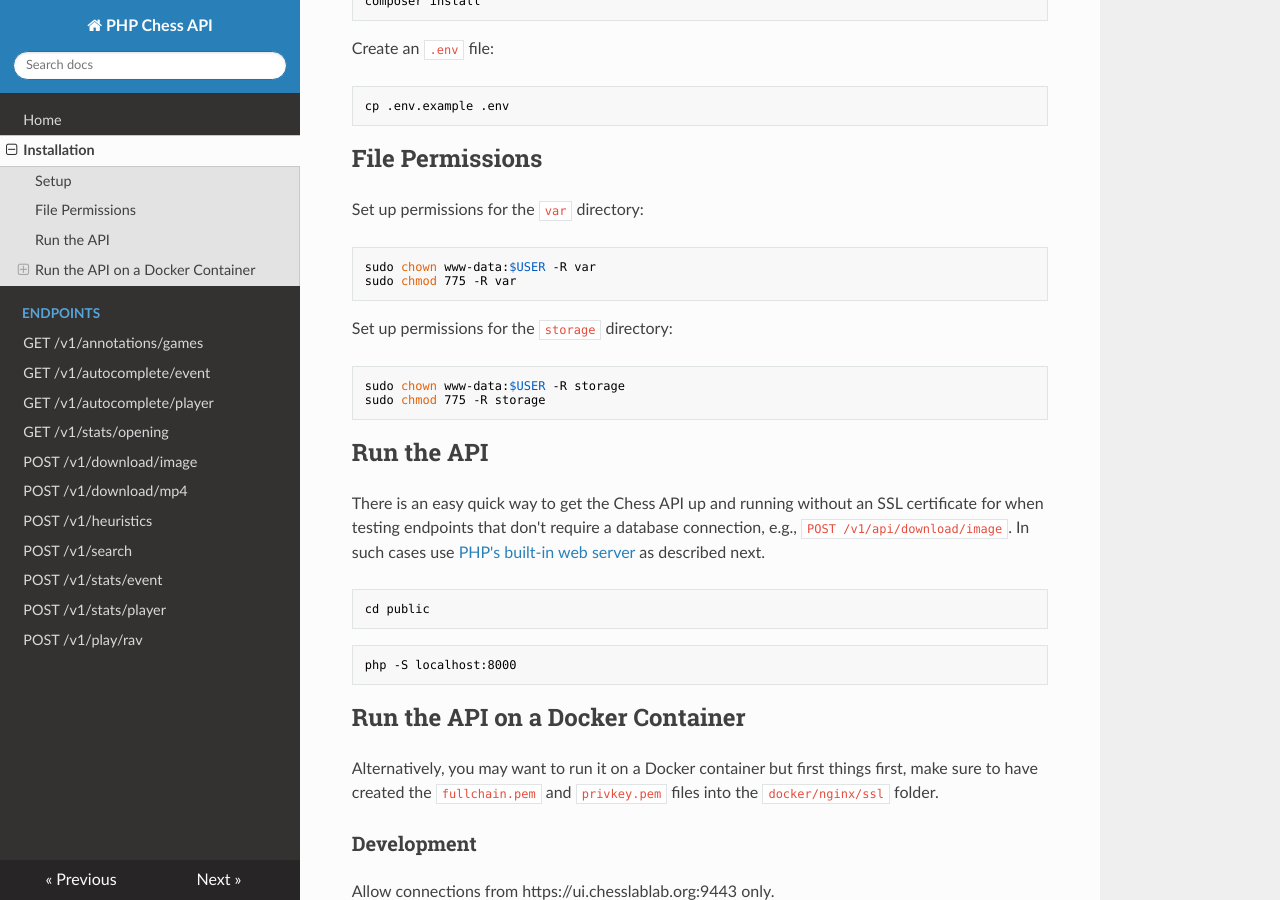
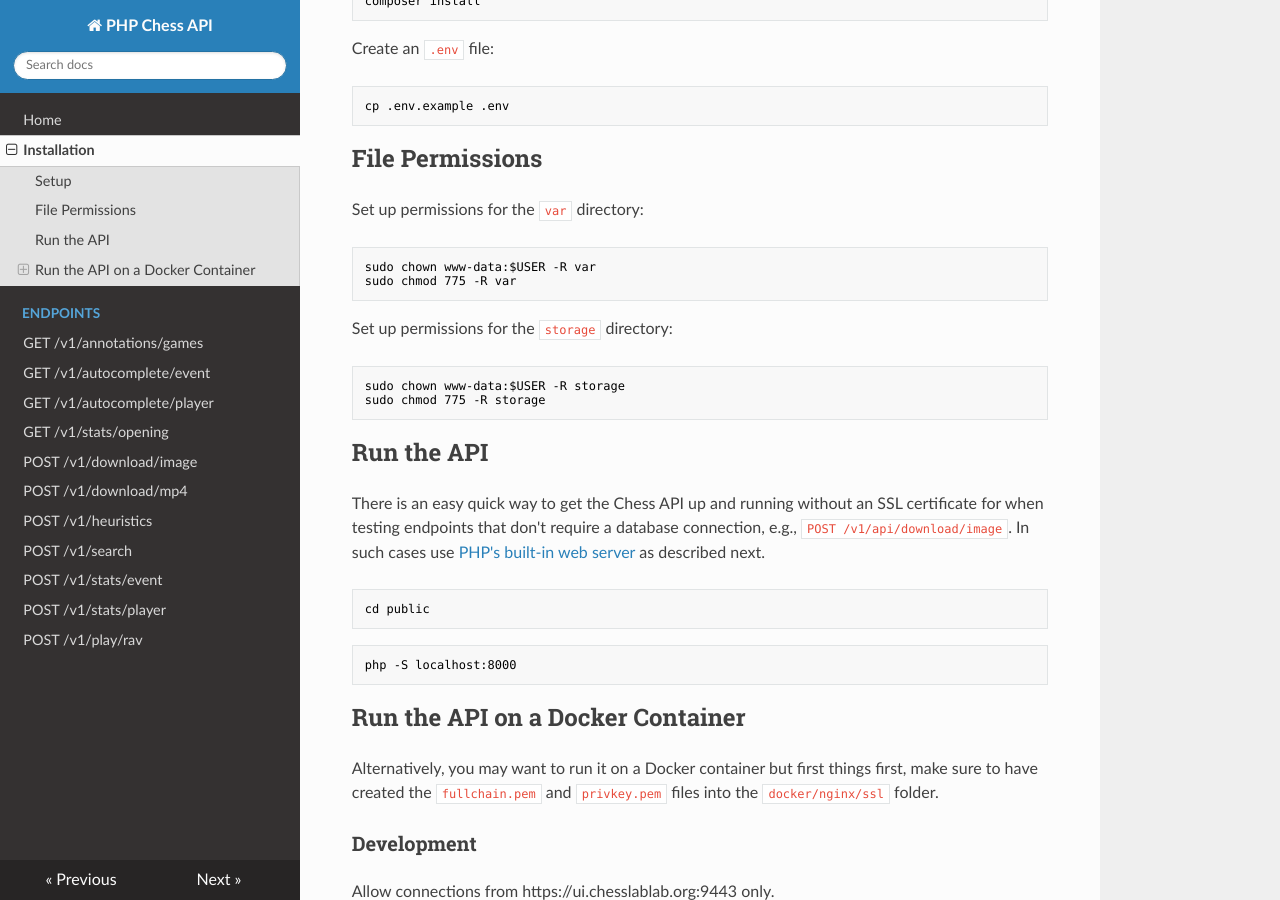
Before and after one commit to chesslablab/chess-api, an MkDocs documentation site: the page built from docs/installation.md, in a window 1280 px wide and 900 px high, scrolled down 413 px. Built offline with MkDocs 1.6.1, drawn with Linux system fonts in a browser that asks for light colours; nearby versions of some CDN libraries.

Commit message:
Text format

````diff
--- a/docs/installation.md
+++ b/docs/installation.md
@@ -24,14 +24,14 @@ cp .env.example .env
 
 Set up permissions for the `var` directory:
 
-```
+```text
 sudo chown www-data:$USER -R var
 sudo chmod 775 -R var
 ```
 
 Set up permissions for the `storage` directory:
 
-```
+```text
 sudo chown www-data:$USER -R storage
 sudo chmod 775 -R storage
 ```
````
